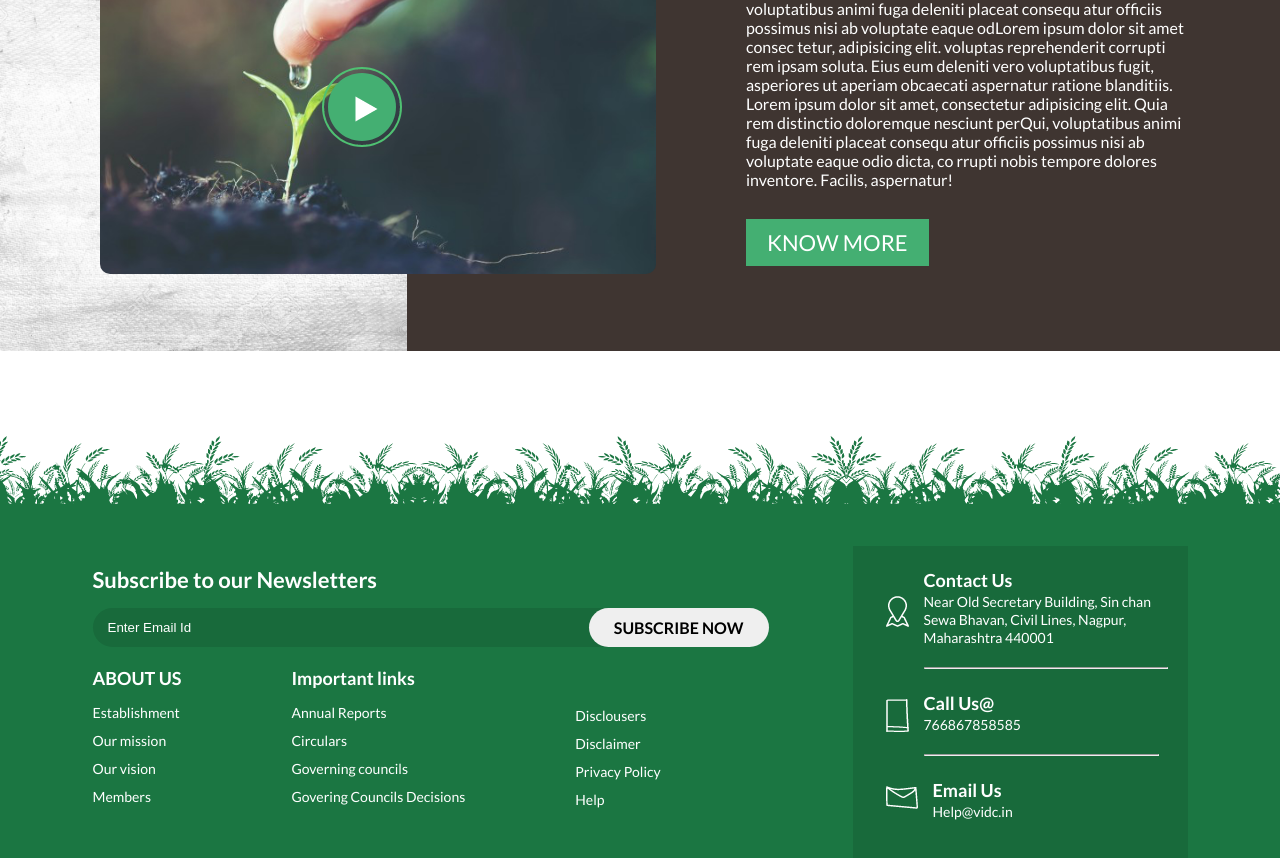
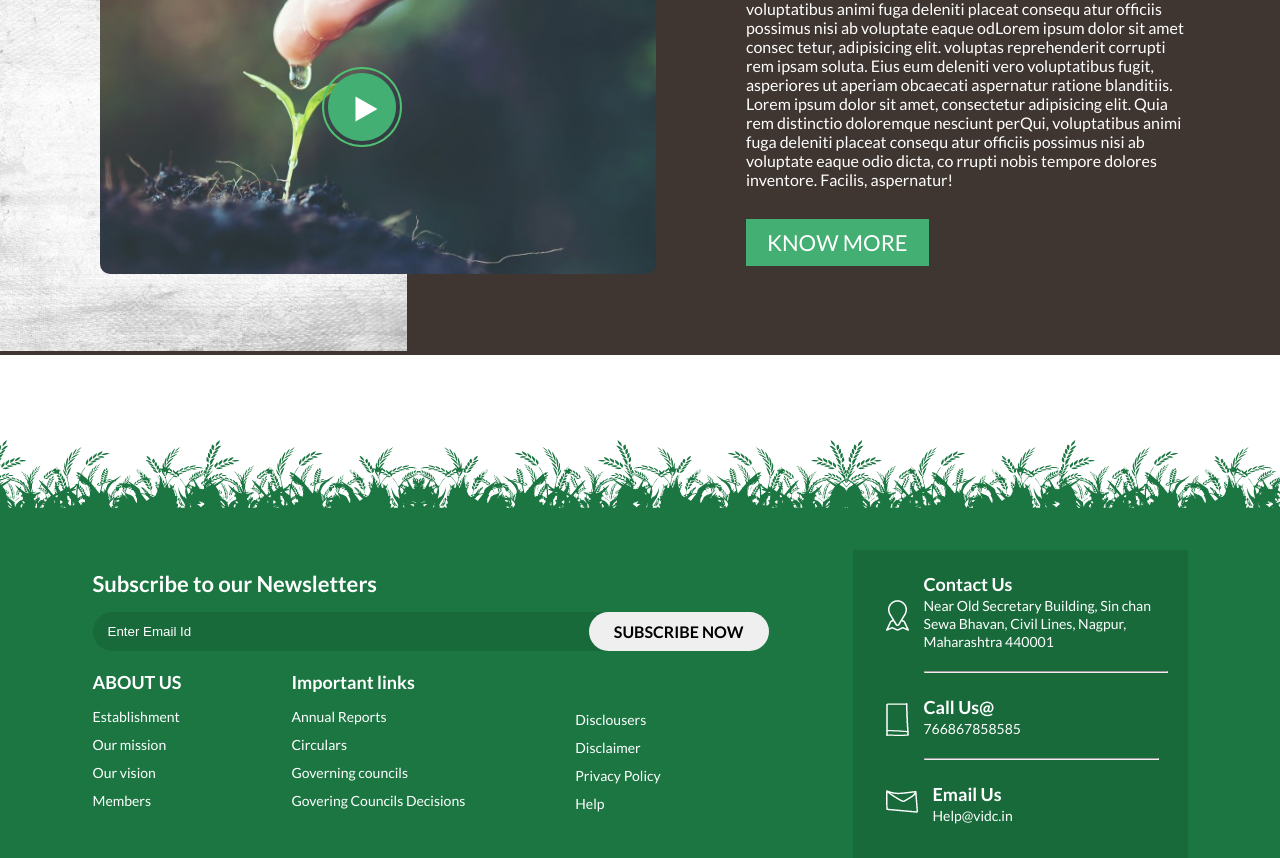
Before and after one commit to malamehta/irrigation, a plain HTML site: page app/index.html in a window 1280 px wide. Shown: the part 1941-2799 px from the top of the page. Drawn offline with Linux system fonts and the light colour scheme.

Commit message:
code updated

```diff
--- a/app/index.html
+++ b/app/index.html
@@ -126,7 +126,7 @@
         <!-- ---------------------------------------end of services section---------------------------------- -->
         <!-- ---------------start of about us section-------------- -->
         <section class="aboutus">
-            <img src="images/about-bg.png" alt="" height="100%">
+            <img src="images/about-bg.png" alt="">
             <div class="aboutus__content container">
                 <div class="aboutus__content-image">
                     <img src="images/video.png" alt="">
@@ -198,7 +198,7 @@
             <div class="contact-section">
                 <div class="contact-section__content">
                     <div class="contact-section__content-locationimg ">
-                        <a href=""><img src="images/location.png" alt=""></a>
+                        <img src="images/location.png" alt="">
                     </div>
                     <div class="contact-section__content-text">
                         <h2 class="contact-section__content-text__heading"><a href="">Contact Us</a></h2>
@@ -210,7 +210,7 @@
 
                 <div class="contact-section__content">
                     <div class="contact-section__content-img" >
-                        <a href=""><img src="images/phone.png" alt=""></a>
+                    <img src="images/phone.png" alt="">
                     </div>
                     <div class="contact-section__content-text" >
                         <h2 class="contact-section__content-text__heading"><a href="">Call Us@</a></h2>
@@ -221,7 +221,7 @@
 
                 <div class="contact-section__content">
                     <div class="contact-section__content-img" >
-                        <a href=""><img src="images/msg.png" alt=""></a>
+                     <img src="images/msg.png" alt="">
                     </div>
                     <div class="contact-section__content-text" >
                         <h2 class="contact-section__content-text__heading"><a href="">Email Us</a></h2>
--- a/app/scss/pages/_home.scss
+++ b/app/scss/pages/_home.scss
@@ -142,7 +142,7 @@
 .aboutus{
     background-color:$redish-brown;
     position: relative;
-    height: 521px;
+    // height: 521px;
     &__content{
         display: flex;
         position: absolute;
--- a/app/styles/main.css
+++ b/app/styles/main.css
@@ -393,7 +393,6 @@ header .nav-bar .navbar-menu__lower .last-border {
 .aboutus {
   background-color: #3F3531;
   position: relative;
-  height: 521px;
 }
 .aboutus__content {
   display: flex;
```
